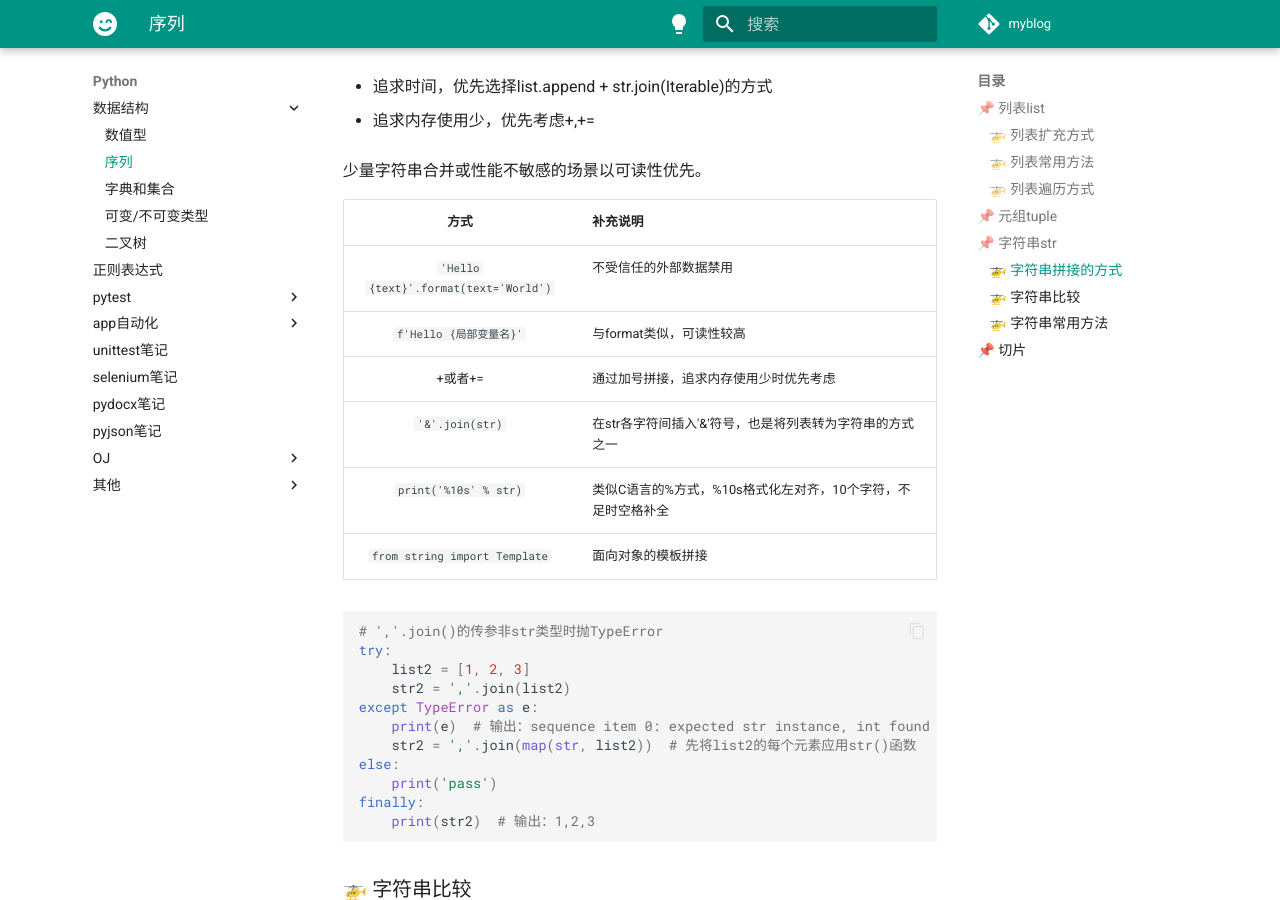
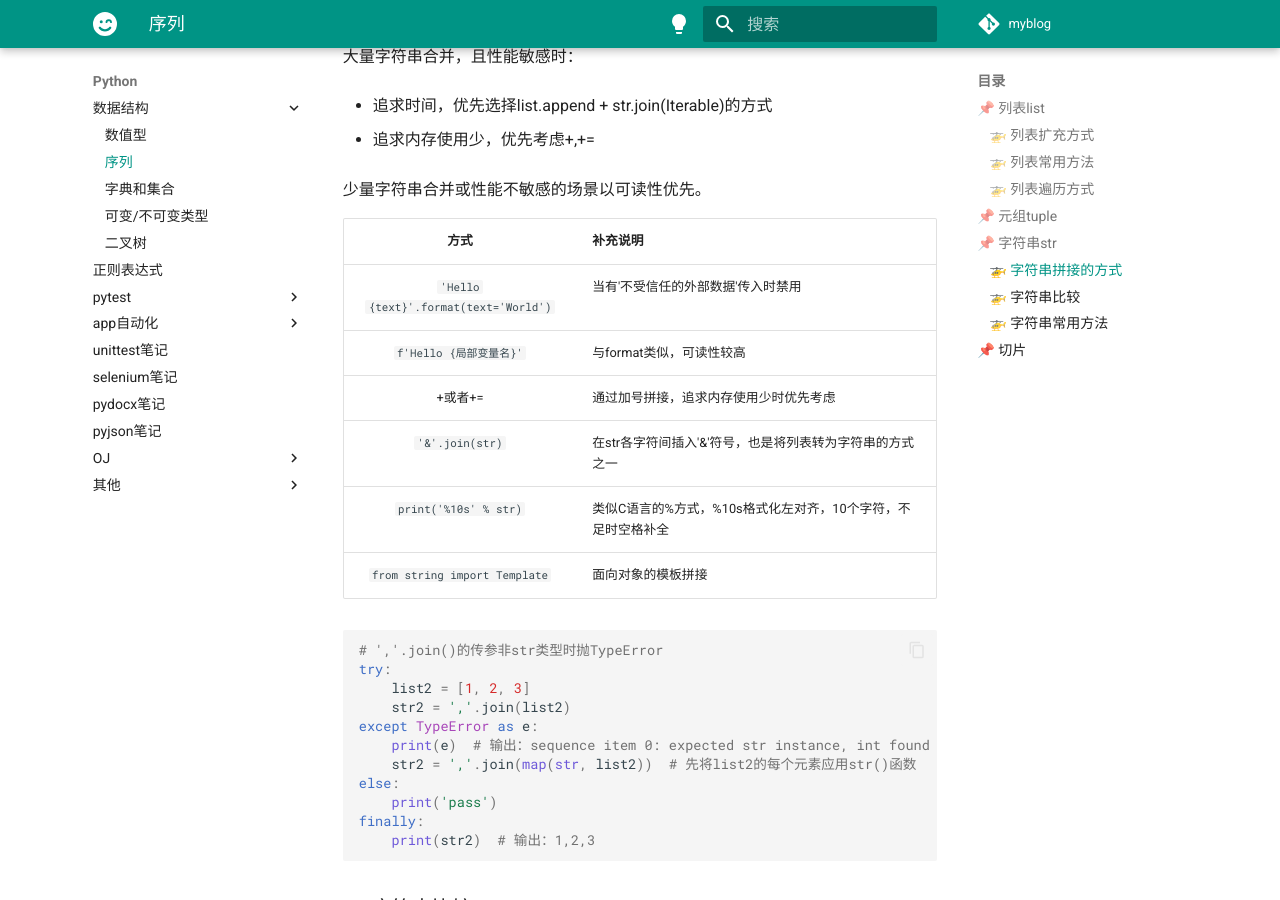
Before and after one commit to Jork-S-B/Jork-S-B.github.io, an MkDocs documentation site: the page built from docs/python/structure/sequence.md, in a window 1280 px wide and 900 px high, scrolled down 2268 px. Built offline with MkDocs 1.6.1 and Material for MkDocs 9.7.7, drawn with Linux system fonts in a browser that asks for light colours; comment, search, counter and statistics services are not loaded.

Commit message:
方法说明补充完整

````diff
--- a/docs/python/structure/sequence.md
+++ b/docs/python/structure/sequence.md
@@ -15,15 +15,16 @@
 
 ### 🚁 列表常用方法
 
-|           方法            | 补充说明                                     |
-|:-----------------------:|:-----------------------------------------|
-|       `list1[-1]`       | 返回列表的最后一个元素                              |
-|     `list1.sort()`      | 无返回值，直接在列表进行冒泡排序                         |
-|   `list1.remove('5')`   | 删除列表中***第一个***'5'，无返回值；找不到该值时报ValueError |
-|     `list1.pop(0)`      | 根据索引删除列表项，但要注意会改变后续项的索引                  |
+|         方法          | 补充说明                                     |
+|:-------------------:|:-----------------------------------------|
+|     `list1[-1]`     | 返回列表的最后一个元素                              |
+|   `list1.sort()`    | 无返回值，直接在列表进行冒泡排序                         |
+| `list1.remove('5')` | 删除列表中***第一个***'5'，无返回值；找不到该值时报ValueError |
+|   `list1.pop(0)`    | 根据索引删除列表项，但要注意会改变后续项的索引                  |
 
 ```python
 from typing import List
+
 
 class Solution:
 
@@ -113,7 +114,7 @@
 
 |                  方式                   | 补充说明                               |
 |:-------------------------------------:|:-----------------------------------|
-| `'Hello {text}'.format(text='World')` | 不受信任的外部数据禁用                        |
+| `'Hello {text}'.format(text='World')` | 当有'不受信任的外部数据'传入时禁用                 |
 |          `f'Hello {局部变量名}'`           | 与format类似，可读性较高                    |
 |                 +或者+=                 | 通过加号拼接，追求内存使用少时优先考虑                |
 |            `'&'.join(str)`            | 在str各字符间插入'&'符号，也是将列表转为字符串的方式之一    |
````
